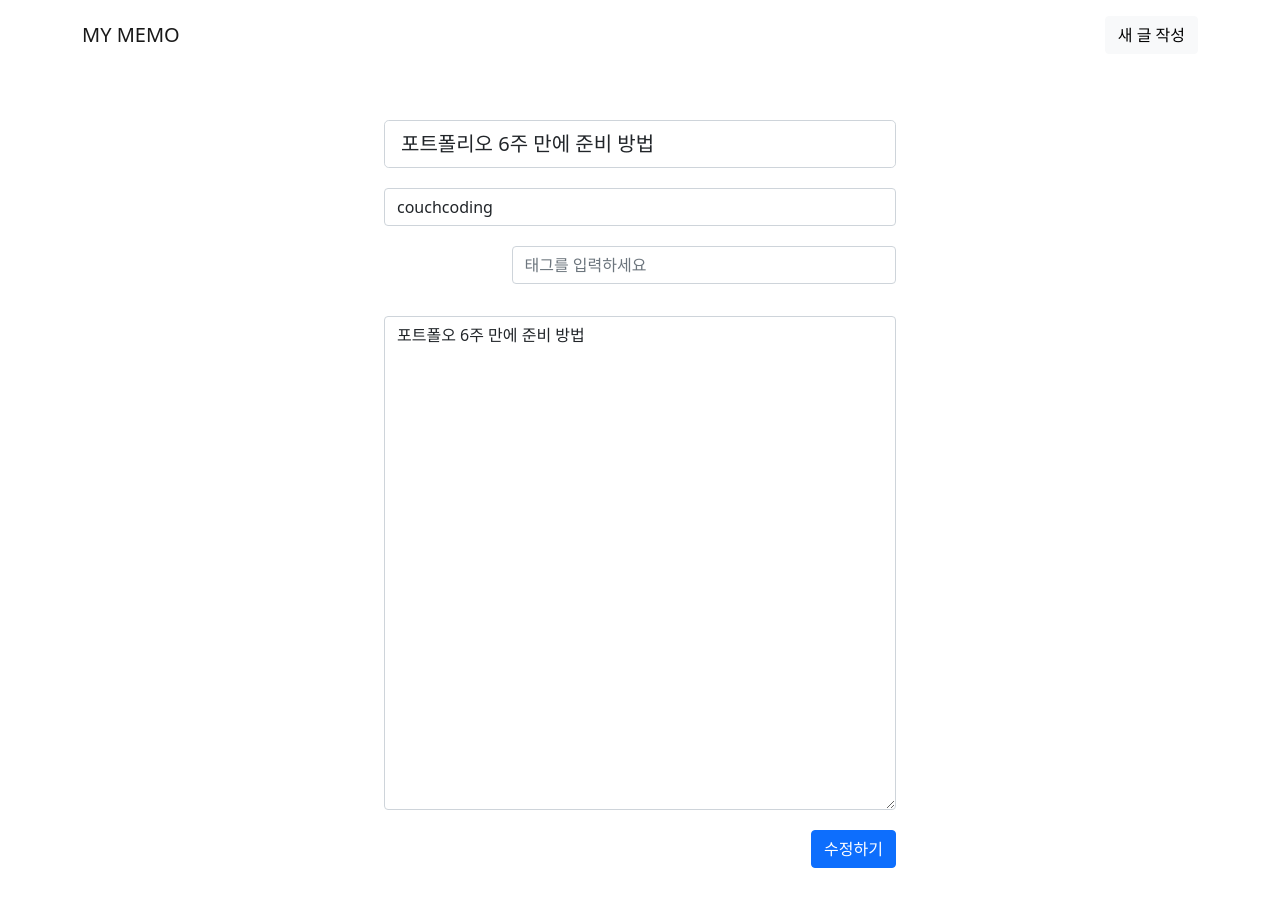
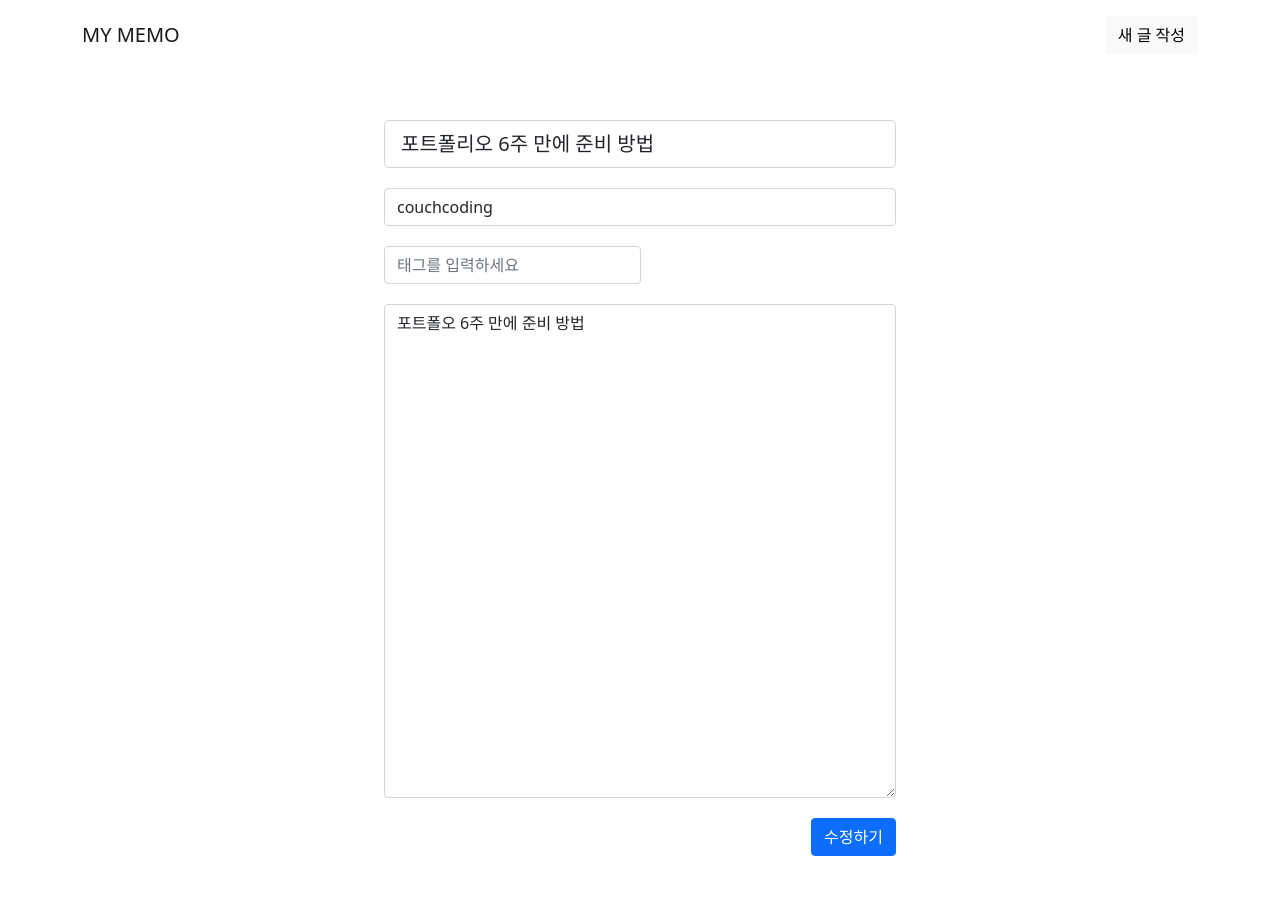
Before and after one commit to hjeomdev/Board, a React (Create React App) app: page /new/1 in a window 1280 px wide. Shown: the top 906 px of the page. Built offline with nearby package versions, Linux system fonts and the light colour scheme; data requests are answered from the project's data file.

Commit message:
[UPDATE] 글 생성 태그 UI

```diff
--- a/src/js/css/newPost.css
+++ b/src/js/css/newPost.css
@@ -16,9 +16,6 @@
     display: flex;
     flex-direction: row;
 }
-.tags, .newTags {
-    flex: 1 1 auto; /* flex: 1 1 0 */
-}
 
 .formSubmit {
     margin-left: auto;
--- a/src/js/post/newPost.js
+++ b/src/js/post/newPost.js
@@ -100,10 +100,10 @@ function NewPost() {
                     overlay={
                     <Tooltip id="button-tooltip-2">
                         스페이스바로 태그를 등록할 수 있습니다.
-                    </Tooltip>
-                } >
+                    </Tooltip>} >
+
             <div className="formTags">
-                <span className="tags">
+                <span className="savedTags">
                 { tags && tags.length > -1 ?
                     tags.map((tag, i) => <Tag key={i} tag={tag} tagId={tags.indexOf(tag)} postOrNot={false} deleteTag={deleteTag}/>) : ('')
                 }
```
